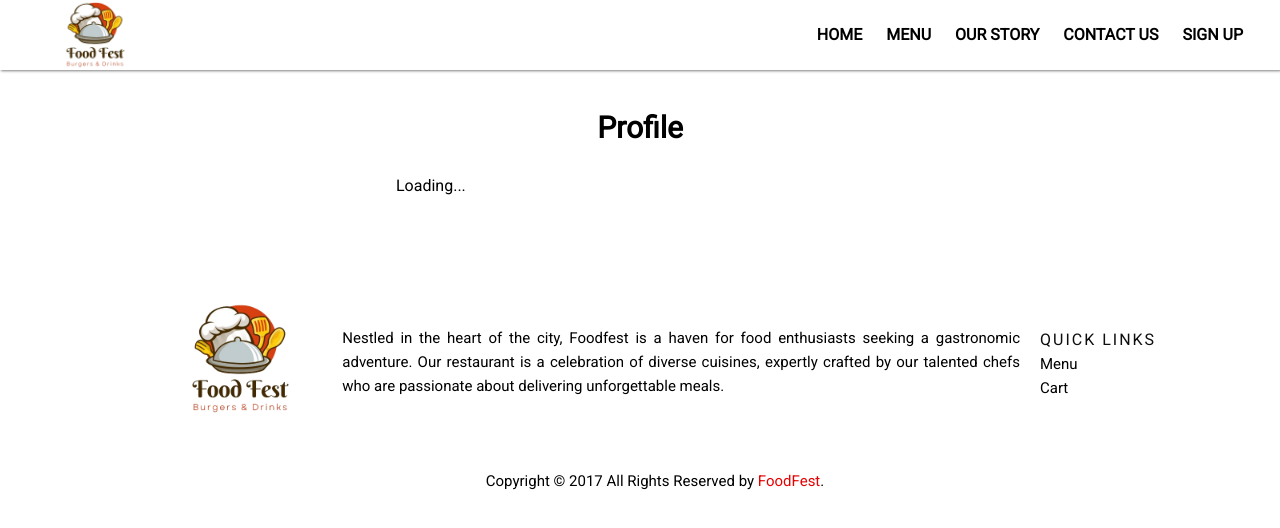
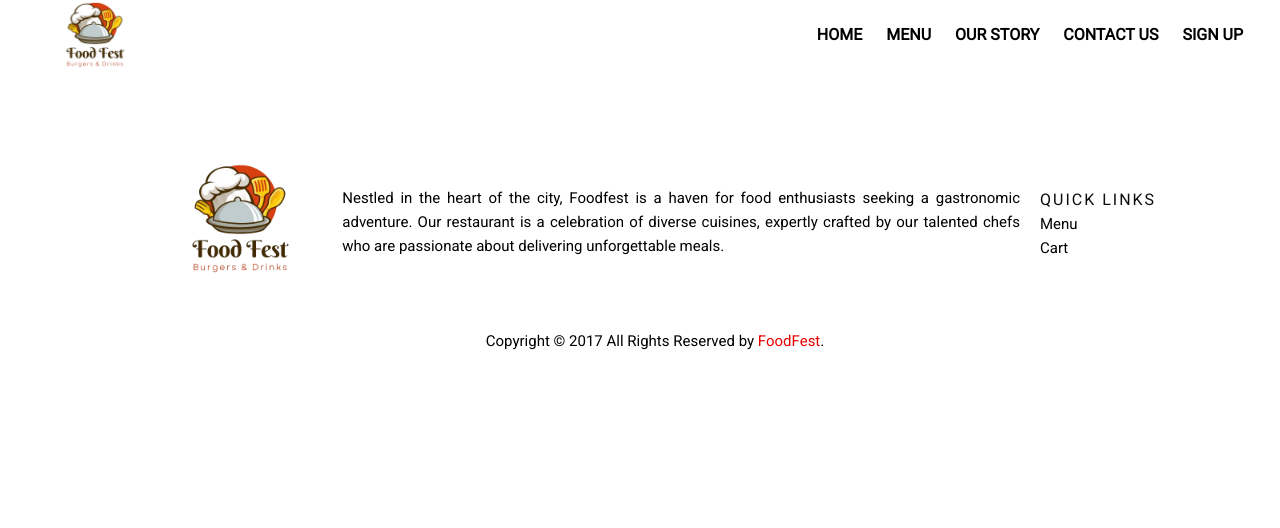
Before and after one commit to LaibaAhmed2003/Food-delivery-app-Front-end-project.github.io, a React (Vite) app: page /profile in a window 1280 px wide. Shown: the top 528 px of the page. Built offline with nearby package versions, Linux system fonts and the light colour scheme; no server answers.

Commit message:
new changes

```diff
--- a/src/Navbar.jsx
+++ b/src/Navbar.jsx
@@ -55,13 +55,13 @@ const Navbar = () => {
           </a>
         )}
 
-        {localStorage.getItem("authToken") ? (
+        {/* {localStorage.getItem("authToken") ? (
           <NavLink to="/profile" className="nav-icons hover:text-red-500">
             <FontAwesomeIcon icon={faUser} />
           </NavLink>
         ) : (
           ""
-        )}
+        )} */}
         {localStorage.getItem("authToken") ? (
           <NavLink to="/checkout"></NavLink>
         ) : (
--- a/src/Router.jsx
+++ b/src/Router.jsx
@@ -9,7 +9,7 @@ import store from "./pages/Cart/Store";
 import { Provider } from "react-redux";
 import Checkout from "./pages/Checkout";
 import BurgersDetail from "./pages/BurgerDetail";
-import Profile from "./pages/Profile";
+// import Profile from "./pages/Profile";
 import Footer from "./components/footer";
 import ContactForm from "./pages/Contact";
 import OurStory from "./pages/Ourstory";
@@ -29,12 +29,15 @@ const Router = () => {
             <Route path="/" element={<Home />} />
             <Route path="/burgers" element={<Burgers />} />
             <Route path="/Categories" element={<Category />} />
-            <Route path="/Categories/:categoryName" element={<CategoryItems />} />
+            <Route
+              path="/Categories/:categoryName"
+              element={<CategoryItems />}
+            />
             <Route path="/cart" element={<Cart />} />
             <Route path="/checkout" element={<Checkout />} />
             <Route path="/burgerdetail/:id" element={<BurgersDetail />} />
-            <Route path="/populardetail/:id" element={<PopularDetail/>} />
-            <Route path="/profile" element={<Profile />} />
+            <Route path="/populardetail/:id" element={<PopularDetail />} />
+            {/* <Route path="/profile" element={<Profile />} /> */}
             <Route path="/contact" element={<ContactForm />} />
             <Route path="/ourstory" element={<OurStory />} />
           </Routes>
--- a/src/pages/Profile.jsx
+++ /dev/null
@@ -1,44 +0,0 @@
-// Profile.js
-import React, { useEffect, useState } from "react";
-import axios from "axios";
-
-const Profile = () => {
-  const [userData, setUserData] = useState(null);
-
-  useEffect(() => {
-    const fetchData = async () => {
-      try {
-        const authToken = localStorage.getItem("authToken");
-        console.log(authToken);
-        const res = await axios.get("http://localhost:3000/users/profile", {
-          headers: {
-            Authorization: `Bearer ${authToken}`,
-          },
-        });
-        const data = res.data;
-        setUserData(data);
-      } catch (error) {
-        console.log("Profile Fetch Error", error);
-      }
-    };
-
-    fetchData();
-  }, []);
-
-  return (
-    <div className="p-3 max-w-lg mx-auto">
-      <h1 className="text-3xl text-center font-semibold my-7">Profile</h1>
-      {userData ? (
-        <div>
-          <p>Email: {userData.email}</p>
-          <p>Name: {userData.name}</p>
-          {/* Display order details here */}
-        </div>
-      ) : (
-        <p>Loading...</p>
-      )}
-    </div>
-  );
-};
-
-export default Profile;
--- a/src/pages/Signin.jsx
+++ b/src/pages/Signin.jsx
@@ -35,7 +35,7 @@ const SignIn = () => {
         }
         localStorage.setItem("authToken", data.authToken);
         console.log(localStorage.getItem("authToken"));
-        navigate("/profile");
+        navigate("/");
       } catch (error) {
         console.log("SignIn", error);
       }
```
